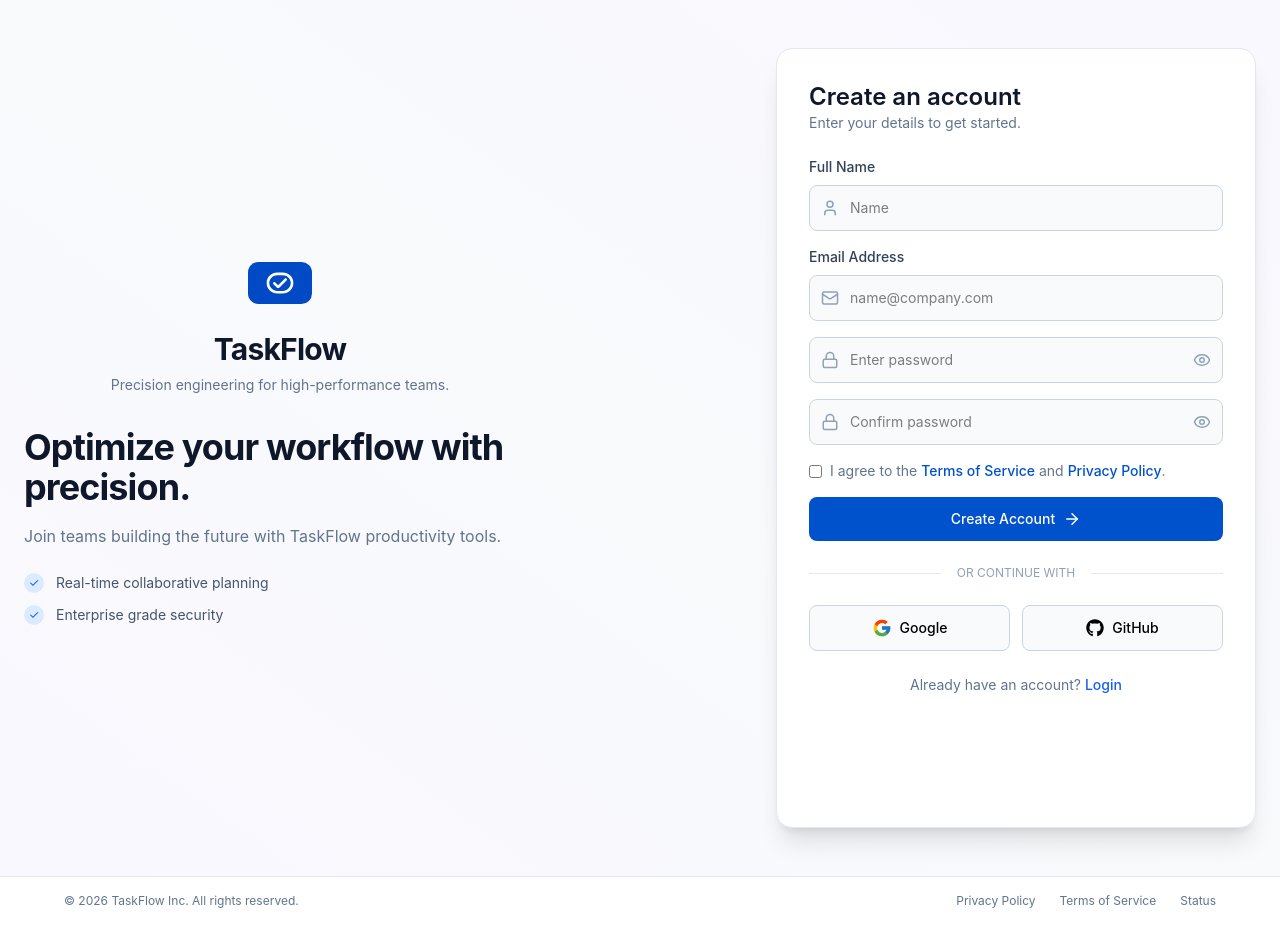
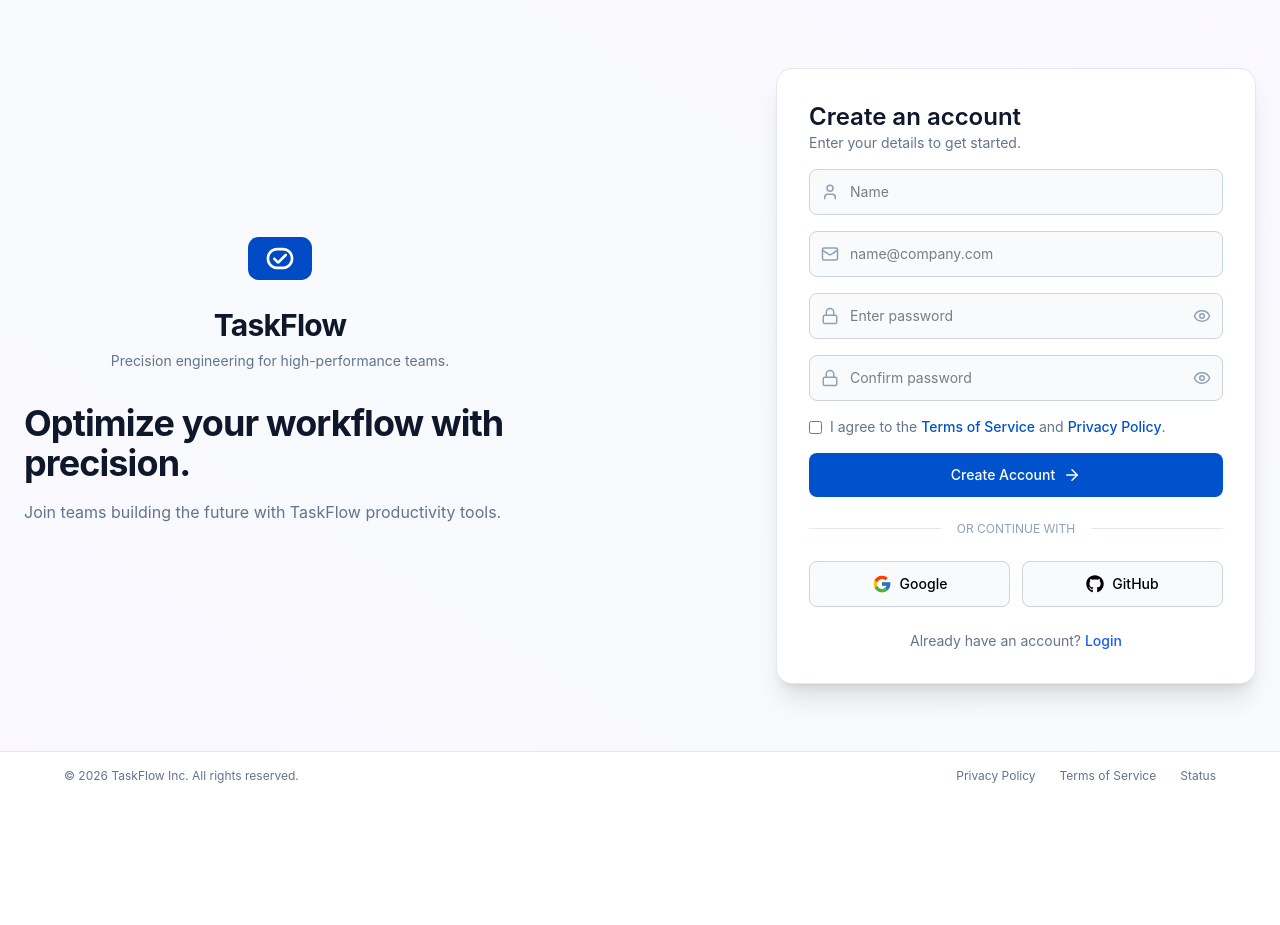
Before and after one commit to EmaanAbid2711/TaskFlow-WebApplication, a React (Vite) app in the folder taskflow/: page /signup in a window 1280 px wide. After the commit the page ends 800 px from the top, so only its background shows below. Built offline with nearby package versions, Linux system fonts and the light colour scheme.

Commit message:
2 July: modify the Signup page with proper password checking error message

```diff
--- a/taskflow/src/pages/Signup/Signup.tsx
+++ b/taskflow/src/pages/Signup/Signup.tsx
@@ -1,4 +1,4 @@
-import { useState } from "react";
+import { useState, type FormEvent } from "react";
 import { Mail, User } from "lucide-react";
 import { FcGoogle } from "react-icons/fc";
 import { FaGithub } from "react-icons/fa6";
@@ -14,11 +14,17 @@
   const [password, setPassword] = useState("");
   const [confirmPassword, setConfirmPassword] = useState("");
 
-  const handleSubmit = (event: React.FormEvent<HTMLFormElement>) => {
+  // ✅ NEW: error state
+  const [error, setError] = useState<string>("");
+
+  const handleSubmit = (event: FormEvent<HTMLFormElement>) => {
     event.preventDefault();
 
+    // reset error
+    setError("");
+
     if (password !== confirmPassword) {
-      alert("Passwords do not match.");
+      setError("Passwords do not match. Please try again.");
       return;
     }
 
@@ -29,16 +35,15 @@
       confirmPassword,
     });
 
-    // ✅ Redirect to Dashboard after signup
+    // move to dashboard after successful signup
     navigate("/dashboard");
   };
 
   return (
     <div className="flex min-h-screen flex-col justify-between bg-gradient-to-tr from-[#FAF8FF] via-[#f8fafc] to-[#FAF8FF]">
-
       <main className="mx-auto flex w-full max-w-7xl flex-1 flex-col items-center justify-center gap-12 px-6 py-12 lg:flex-row lg:justify-between">
 
-        {/* Left Section */}
+        {/* LEFT SIDE */}
         <div className="w-full max-w-lg space-y-6">
           <Logo />
 
@@ -51,43 +56,27 @@
               Join teams building the future with TaskFlow productivity tools.
             </p>
           </div>
-
-          <ul className="space-y-3">
-            <li className="flex items-center gap-3 text-sm text-slate-600">
-              <span className="flex h-5 w-5 items-center justify-center rounded-full bg-blue-100 text-xs text-blue-600">
-                ✓
-              </span>
-              Real-time collaborative planning
-            </li>
-
-            <li className="flex items-center gap-3 text-sm text-slate-600">
-              <span className="flex h-5 w-5 items-center justify-center rounded-full bg-blue-100 text-xs text-blue-600">
-                ✓
-              </span>
-              Enterprise grade security
-            </li>
-          </ul>
         </div>
 
-        {/* Signup Card */}
-        <div className="w-full max-w-[480px] h-[780px] rounded-2xl border border-slate-200 bg-white p-8 shadow-xl">
+        {/* SIGNUP CARD */}
+        <div className="w-full max-w-[480px] rounded-2xl border border-slate-200 bg-white p-8 shadow-xl">
 
-          <div className="mb-6">
           <h2 className="text-2xl font-semibold text-slate-900">
             Create an account
           </h2>
-            <p className="text-sm text-slate-500">
+
+          <p className="mb-4 text-sm text-slate-500">
             Enter your details to get started.
           </p>
+
+          {/* 🔥 ERROR MESSAGE (NEW) */}
+          {error && (
+            <div className="mb-4 rounded-lg border border-red-200 bg-red-50 px-4 py-3 text-sm text-red-600">
+              {error}
             </div>
+          )}
 
           <form onSubmit={handleSubmit} className="space-y-4">
-
-            {/* Name */}
-            <div>
-              <label className="mb-2 block text-sm font-medium text-slate-700">
-                Full Name
-              </label>
 
             <Input
               id="name"
@@ -98,13 +87,6 @@
               onChange={(e) => setName(e.target.value)}
               required
             />
-            </div>
-
-            {/* Email */}
-            <div>
-              <label className="mb-2 block text-sm font-medium text-slate-700">
-                Email Address
-              </label>
 
             <Input
               id="email"
@@ -115,9 +97,7 @@
               onChange={(e) => setEmail(e.target.value)}
               required
             />
-            </div>
 
-            {/* Password */}
             <PasswordInput
               id="password"
               placeholder="Enter password"
@@ -126,7 +106,6 @@
               required
             />
 
-            {/* Confirm Password */}
             <PasswordInput
               id="confirm-password"
               placeholder="Confirm password"
@@ -135,30 +114,26 @@
               required
             />
 
-            {/* Terms */}
-            <label className="flex cursor-pointer items-start gap-2 text-sm">
+            <label className="flex items-start gap-2 text-sm">
               <input type="checkbox" required className="mt-1" />
-
               <span className="text-slate-500">
                 I agree to the{" "}
-                <button type="button" className="font-medium text-[#0052cc] hover:underline">
+                <span className="font-medium text-[#0052cc] hover:underline cursor-pointer">
                   Terms of Service
-                </button>{" "}
+                </span>{" "}
                 and{" "}
-                <button type="button" className="font-medium text-[#0052cc] hover:underline">
+                <span className="font-medium text-[#0052cc] hover:underline cursor-pointer">
                   Privacy Policy
-                </button>.
+                </span>.
               </span>
             </label>
 
-            {/* Submit */}
             <Button type="submit">
               Create Account
             </Button>
-
           </form>
 
-          {/* Divider */}
+          {/* SOCIAL */}
           <div className="my-6 flex items-center">
             <div className="h-px flex-1 bg-slate-200" />
             <span className="mx-4 text-xs text-slate-400">
@@ -167,33 +142,24 @@
             <div className="h-px flex-1 bg-slate-200" />
           </div>
 
-          {/* Social */}
           <div className="grid grid-cols-2 gap-3">
-            <button
-              type="button"
-              className="flex items-center justify-center gap-2 rounded-lg border border-slate-300 bg-slate-50 py-3 text-sm font-medium transition-colors hover:bg-slate-100"
-            >
+            <button className="flex items-center justify-center gap-2 rounded-lg border border-slate-300 bg-slate-50 py-3 text-sm font-medium hover:bg-slate-100">
               <FcGoogle size={20} />
               Google
             </button>
 
-            <button
-              type="button"
-              className="flex items-center justify-center gap-2 rounded-lg border border-slate-300 bg-slate-50 py-3 text-sm font-medium transition-colors hover:bg-slate-100"
-            >
+            <button className="flex items-center justify-center gap-2 rounded-lg border border-slate-300 bg-slate-50 py-3 text-sm font-medium hover:bg-slate-100">
               <FaGithub size={18} />
               GitHub
             </button>
           </div>
 
-          {/* Login link */}
           <p className="mt-6 text-center text-sm text-slate-500">
             Already have an account?{" "}
             <Link to="/" className="font-medium text-blue-600 hover:underline">
               Login
             </Link>
           </p>
-
         </div>
       </main>
 
```
Lines whose indentation alone changed are shown as unchanged.
